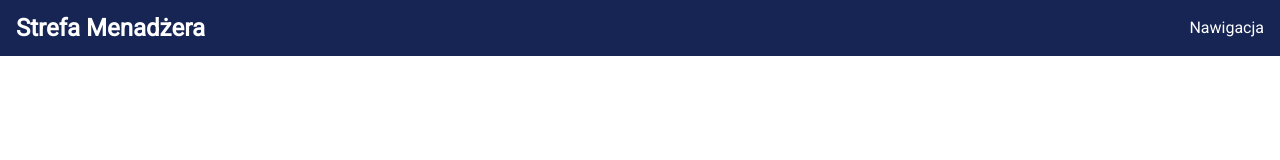
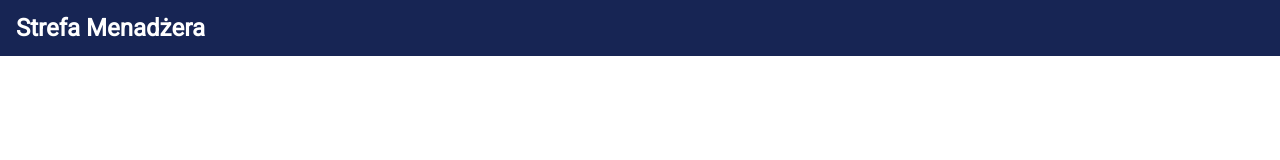
Before and after one commit to jakub-bartoszek/strefa-menadzera, a Next.js app: page / in a window 1280 px wide. Shown: the top 160 px of the page. Built offline with nearby package versions, Linux system fonts and the light colour scheme.

Commit message:
delete: removed not necessary div

```diff
--- a/components/navigation/navigation.tsx
+++ b/components/navigation/navigation.tsx
@@ -7,7 +7,6 @@ const Navigation = () => {
     <div className="font-extrabold text-2xl">
      <Link href="/">Strefa Menadżera</Link>
     </div>
-    <div>Nawigacja</div>
    </div>
   </nav>
  );
```
